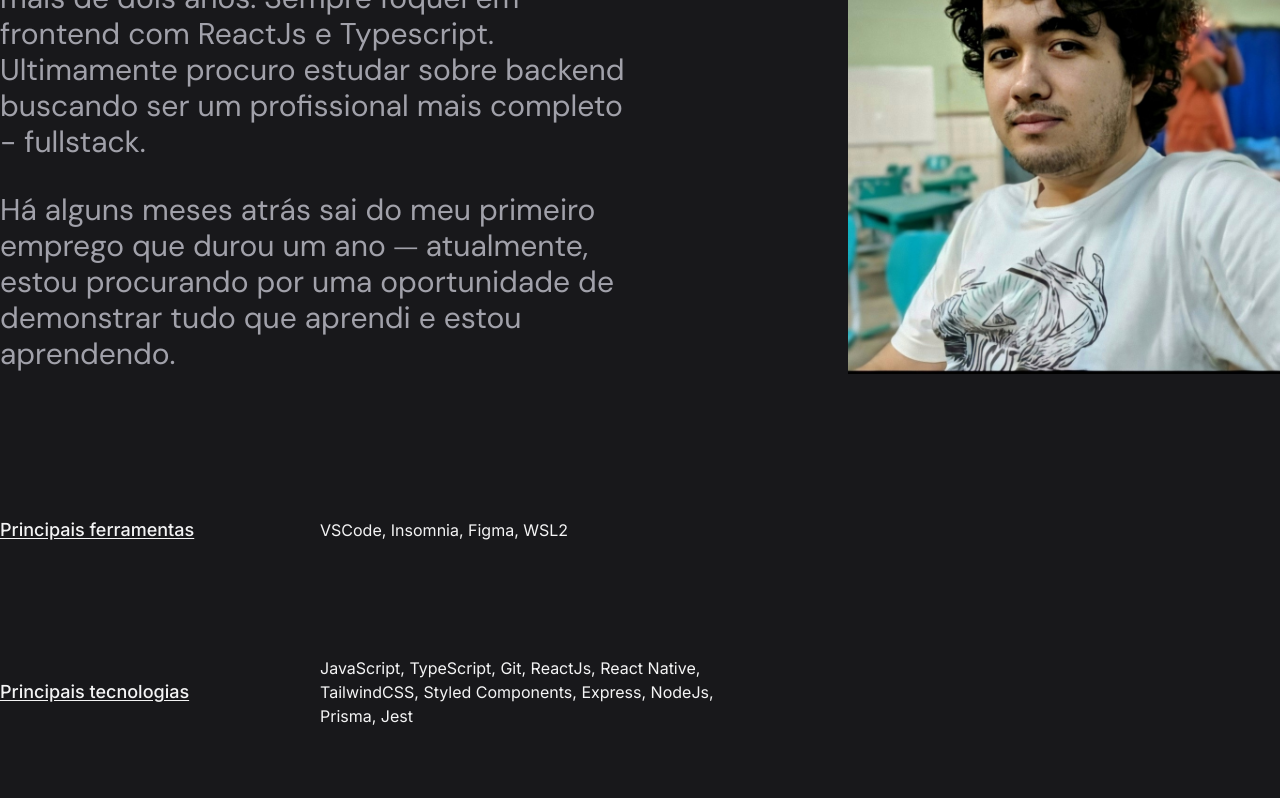
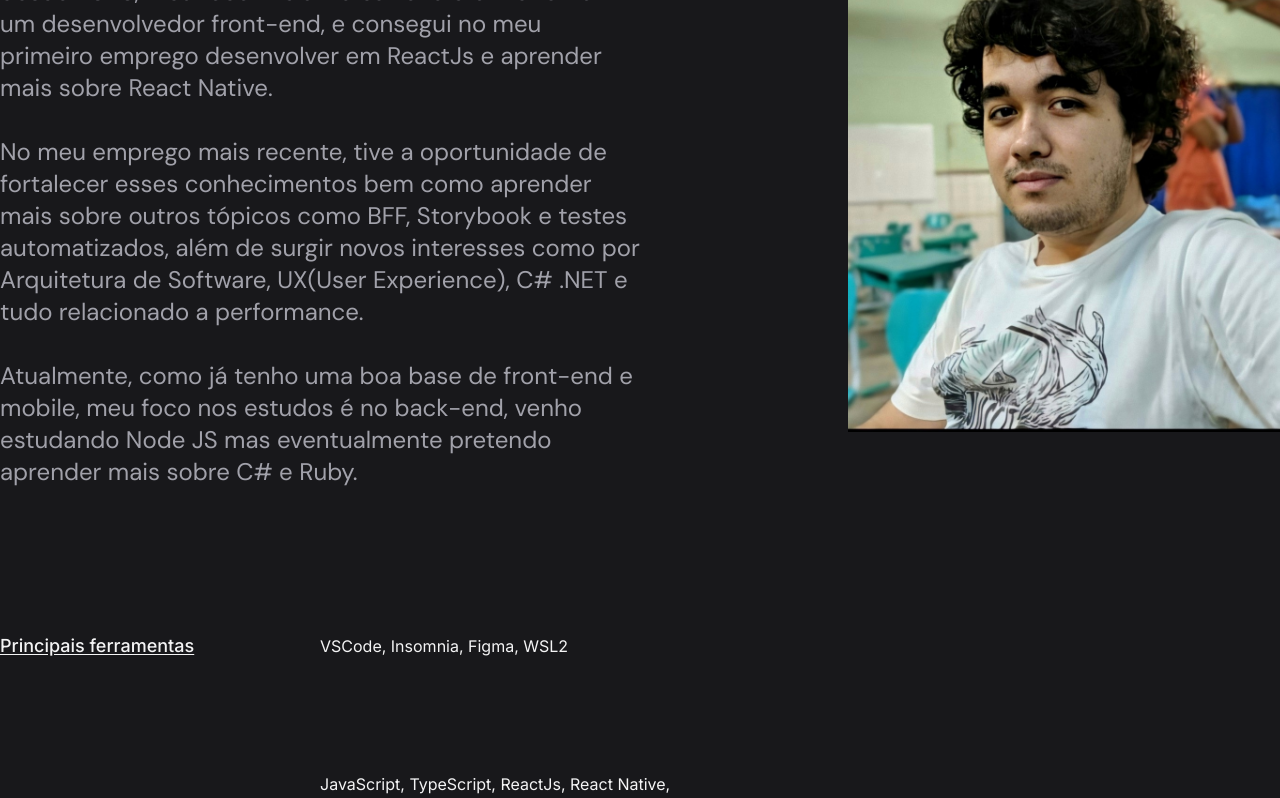
Before and after one commit to sambuite/portfolio, a Next.js app: page /about in a window 1280 px wide. Shown: the part 680-1478 px from the top of the page. Built offline with nearby package versions, Linux system fonts and the light colour scheme.

Commit message:
update about page

```diff
--- a/src/components/AboutMain/index.tsx
+++ b/src/components/AboutMain/index.tsx
@@ -10,16 +10,24 @@ export function AboutMain() {
           <h1 className="text-h-1 xl:w-[26rem]">
             Oi, sou Murilo Sambuite, desenvolvedor frontend.
           </h1>
+
           <h2 className="text-h-2 xl:w-[40rem] mt-16 leading-10">
-            Tenho aprendido programação por pouco mais de dois anos. Sempre
-            foquei em frontend com ReactJs e Typescript. Ultimamente procuro
-            estudar sobre backend buscando ser um profissional mais completo -
-            fullstack.{' '}
+            Sou desenvolvedor de software, atuo profissionalmente desde 2020,
+            meu foco inicial na carreira era me tornar um desenvolvedor
+            front-end, e consegui no meu primeiro emprego desenvolver em ReactJs
+            e aprender mais sobre React Native.{' '}
           </h2>
           <h2 className="text-h-2 xl:w-[40rem] mt-8 leading-10">
-            Há alguns meses atrás sai do meu primeiro emprego que durou um ano ⏤
-            atualmente, estou procurando por uma oportunidade de demonstrar tudo
-            que aprendi e estou aprendendo.
+            No meu emprego mais recente, tive a oportunidade de fortalecer esses
+            conhecimentos bem como aprender mais sobre outros tópicos como BFF,
+            Storybook e testes automatizados, além de surgir novos interesses
+            como por Arquitetura de Software, UX(User Experience), C# .NET e
+            tudo relacionado a performance.
+          </h2>
+          <h2 className="text-h-2 xl:w-[40rem] mt-8 leading-10">
+            Atualmente, como já tenho uma boa base de front-end e mobile, meu
+            foco nos estudos é no back-end, venho estudando Node JS mas
+            eventualmente pretendo aprender mais sobre C# e Ruby.
           </h2>
         </div>
         <div className="w-full xl:w-[27rem] h-[37rem] mb-20 xl:mb-0 bg-zinc-400 relative">
@@ -48,8 +56,9 @@ export function AboutMain() {
             Principais tecnologias
           </h6>
           <span className="w-[27rem] font-body">
-            JavaScript, TypeScript, Git, ReactJs, React Native, TailwindCSS,
-            Styled Components, Express, NodeJs, Prisma, Jest
+            JavaScript, TypeScript, ReactJs, React Native, TailwindCSS, Styled
+            Components, Material UI, Storybook, Git, GraphQL, Express, NodeJs,
+            Prisma, Jest
           </span>
         </div>
       </section>
--- a/src/styles/globals.css
+++ b/src/styles/globals.css
@@ -24,7 +24,7 @@ body {
 }
 
 .text-h-2 {
-  @apply font-sans font-normal text-2xl xl:text-3xl text-zinc-600 dark:text-zinc-400;
+  @apply font-sans font-normal text-2xl text-zinc-600 dark:text-zinc-400;
 }
 
 .text-title {
```
